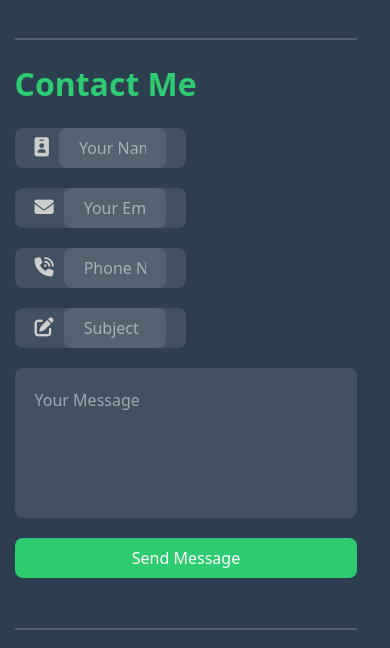
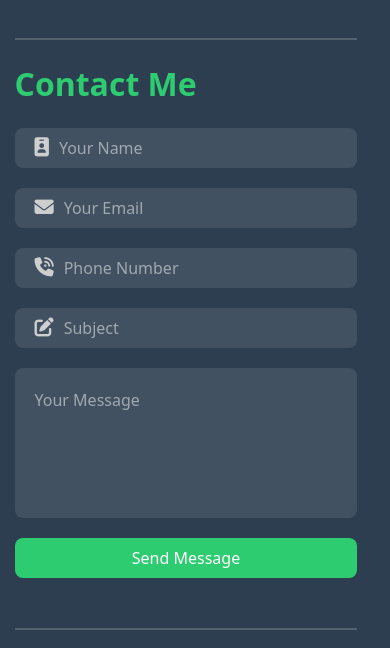
Before and after one commit to Pascal01dev/Pasikali_Developer_Portifolio, a website: page index.html in a window 390 px wide. Shown: the part 10740-11388 px from the top of the page. Drawn offline with nearby package versions, Linux system fonts and the light colour scheme.

Commit message:
Updated icons and responsiveness

```diff
--- a/responsiveness.css
+++ b/responsiveness.css
@@ -313,7 +313,7 @@
         /* background-color: green; */
     }
 
-    .input-set input{
+    .input-set .input{
         width: 100%;
         height: 35px;
         padding: 20px;
@@ -321,6 +321,13 @@
         border-radius: 8px;
         background-color: rgb(241, 239, 239, 0.1);
     }
+
+    .input-set .input input{
+        width: 100%;
+        outline: none;
+    }
+
+
 
 }
 
```
